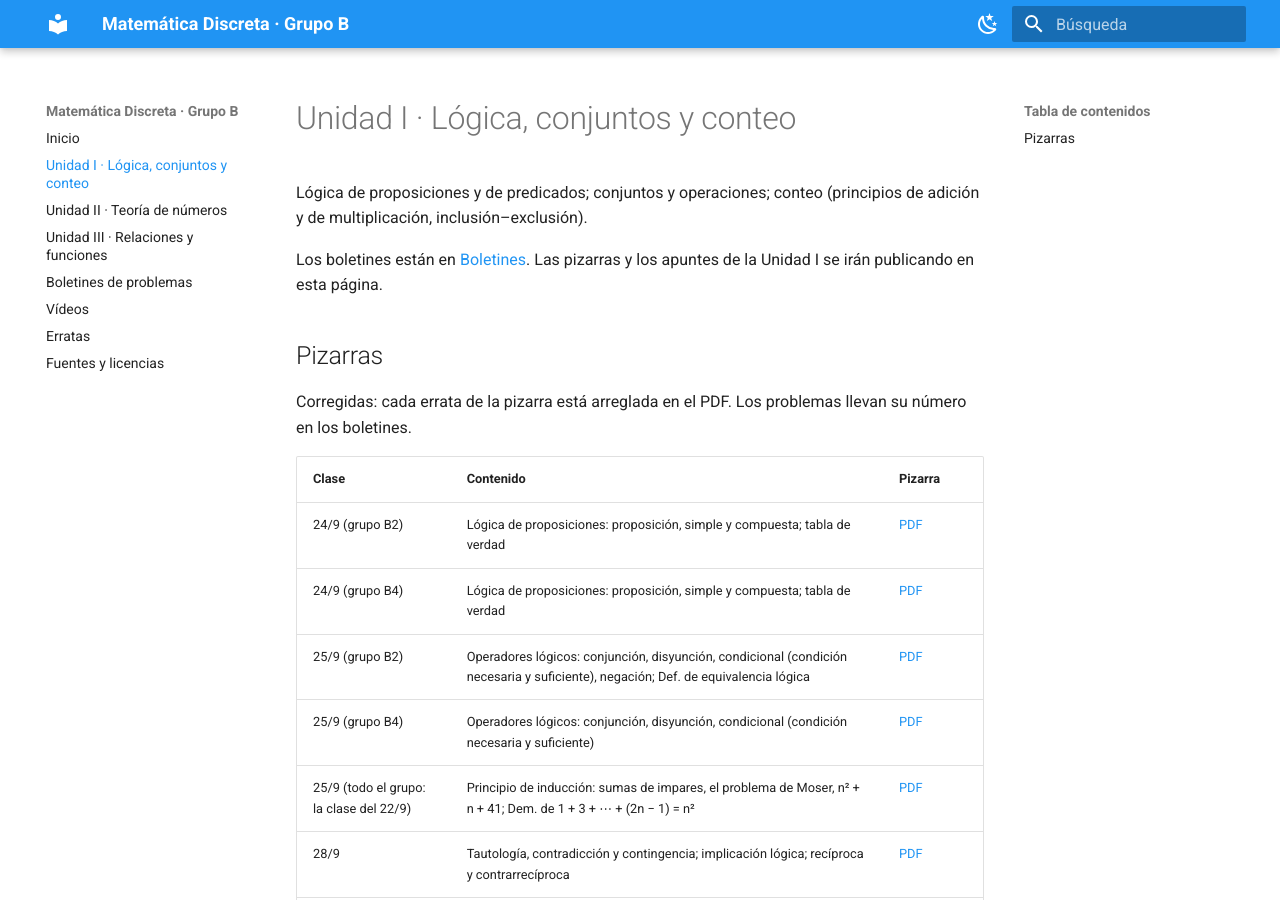
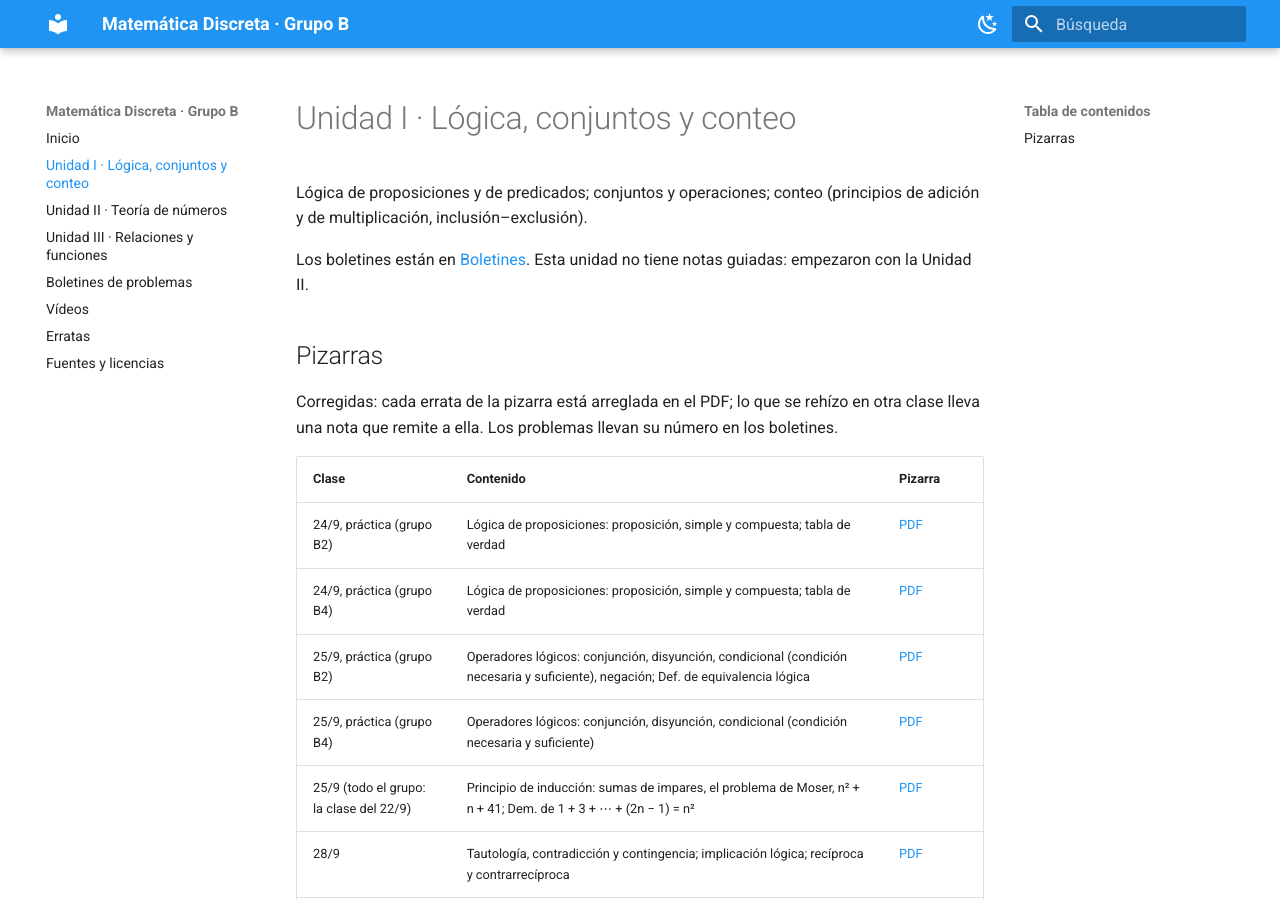
Before and after one commit to llafuent/md2627, an MkDocs documentation site: the page built from docs/unidad1.md, in a window 1280 px wide and 900 px high. Built offline with MkDocs 1.6.1 and Material for MkDocs 9.7.7, drawn with Linux system fonts in a browser that asks for light colours.

Commit message:
Publicar material: index.md, unidad1.md, unidad2.md, unidad3.md

```diff
--- a/docs/unidad1.md
+++ b/docs/unidad1.md
@@ -3,19 +3,19 @@
 Lógica de proposiciones y de predicados; conjuntos y operaciones; conteo (principios de adición y de multiplicación,
 inclusión–exclusión).
 
-Los boletines están en [Boletines](boletines.md). Las pizarras y los apuntes de la Unidad I se irán publicando en esta
-página.
+Los boletines están en [Boletines](boletines.md). Esta unidad no tiene notas guiadas: empezaron con la Unidad II.
 
 ## Pizarras
 
-Corregidas: cada errata de la pizarra está arreglada en el PDF. Los problemas llevan su número en los boletines.
+Corregidas: cada errata de la pizarra está arreglada en el PDF; lo que se rehízo en otra clase lleva una nota que
+remite a ella. Los problemas llevan su número en los boletines.
 
 | Clase | Contenido | Pizarra |
 |---|---|---|
-| 24/9 (grupo B2) | Lógica de proposiciones: proposición, simple y compuesta; tabla de verdad | [PDF](material/u1/pizarra20260924B2.pdf) |
-| 24/9 (grupo B4) | Lógica de proposiciones: proposición, simple y compuesta; tabla de verdad | [PDF](material/u1/pizarra20260924B4.pdf) |
-| 25/9 (grupo B2) | Operadores lógicos: conjunción, disyunción, condicional (condición necesaria y suficiente), negación; Def. de equivalencia lógica | [PDF](material/u1/pizarra20260925B2.pdf) |
-| 25/9 (grupo B4) | Operadores lógicos: conjunción, disyunción, condicional (condición necesaria y suficiente) | [PDF](material/u1/pizarra20260925B4.pdf) |
+| 24/9, práctica (grupo B2) | Lógica de proposiciones: proposición, simple y compuesta; tabla de verdad | [PDF](material/u1/pizarra20260924B2.pdf) |
+| 24/9, práctica (grupo B4) | Lógica de proposiciones: proposición, simple y compuesta; tabla de verdad | [PDF](material/u1/pizarra20260924B4.pdf) |
+| 25/9, práctica (grupo B2) | Operadores lógicos: conjunción, disyunción, condicional (condición necesaria y suficiente), negación; Def. de equivalencia lógica | [PDF](material/u1/pizarra20260925B2.pdf) |
+| 25/9, práctica (grupo B4) | Operadores lógicos: conjunción, disyunción, condicional (condición necesaria y suficiente) | [PDF](material/u1/pizarra20260925B4.pdf) |
 | 25/9 (todo el grupo: la clase del 22/9) | Principio de inducción: sumas de impares, el problema de Moser, n² + n + 41; Dem. de 1 + 3 + ⋯ + (2n − 1) = n² | [PDF](material/u1/pizarra20260925.pdf) |
 | 28/9 | Tautología, contradicción y contingencia; implicación lógica; recíproca y contrarrecíproca | [PDF](material/u1/pizarra20260928.pdf) |
 | 29/9 | Bicondicional; equivalencia lógica; equivalencias lógicas más comunes, primera parte (doble negación a De Morgan) | [PDF](material/u1/pizarra20260929.pdf) |
```
Also changed, not shown: docs/index.md (+2 -2 lines), docs/unidad2.md (+5 -2 lines), docs/unidad3.md (+3 -2 lines).
